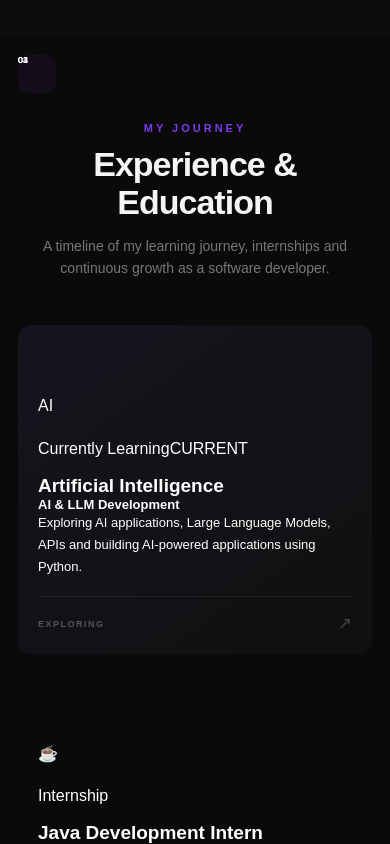
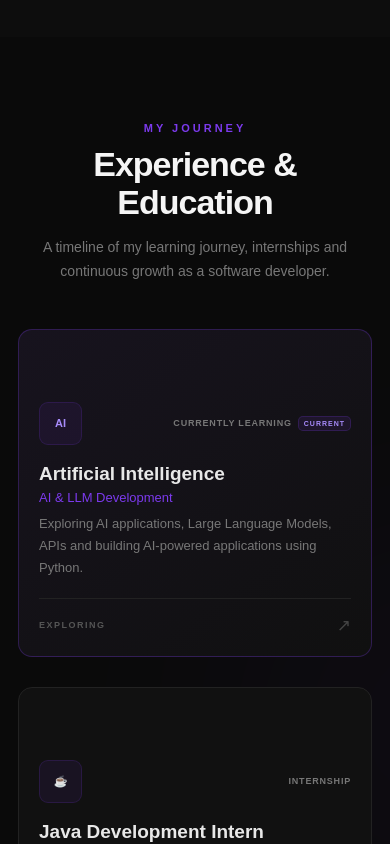
Before and after one commit to Rana1304/Portfolio, a React (Vite) app: page / in a window 390 px wide. Shown: the part 4760-5604 px from the top of the page. Built offline with nearby package versions, Linux system fonts and the light colour scheme.

Commit message:
update portfolio

```diff
--- a/src/App.css
+++ b/src/App.css
@@ -2512,175 +2512,378 @@ body {
 
 }
 /* =========================
-   EXPERIENCE SECTION
+   EXPERIENCE / JOURNEY
 ========================= */
 
 .experience {
-  padding: 100px 30px;
+  position: relative;
+  padding: 105px 30px;
   background: #0a0a0a;
+  overflow: hidden;
+}
+
+.experience::before {
+  content: "";
+  position: absolute;
+  width: 450px;
+  height: 450px;
+  right: -280px;
+  top: 25%;
+  background: #7c3aed;
+  opacity: 0.035;
+  filter: blur(120px);
+  border-radius: 50%;
+  pointer-events: none;
 }
 
 .experience-container {
-  max-width: 1100px;
+  position: relative;
+  z-index: 1;
+  max-width: 1050px;
   margin: auto;
 }
 
+/* =========================
+   HEADING
+========================= */
+
 .experience-heading {
-  max-width: 650px;
-  margin-bottom: 55px;
+  max-width: 680px;
+  margin-bottom: 65px;
 }
 
 .experience-heading .section-tag {
+  margin-bottom: 12px;
   color: #7c3aed;
   font-size: 11px;
   font-weight: 700;
   letter-spacing: 3px;
-  margin-bottom: 12px;
 }
 
 .experience-heading h2 {
-  margin: 0 0 14px;
+  margin: 0 0 15px;
   color: #f5f5f5;
-  font-size: clamp(36px, 4vw, 48px);
+  font-size: clamp(38px, 4vw, 50px);
   line-height: 1.1;
   letter-spacing: -1.5px;
 }
 
-.experience-heading p:last-child {
+.experience-heading > p:last-child {
+  max-width: 600px;
   margin: 0;
   color: #777;
   font-size: 14px;
-  line-height: 1.7;
-}
-
-/* Timeline */
-
-.experience-timeline {
+  line-height: 1.8;
+}
+
+/* =========================
+   TIMELINE
+========================= */
+
+.timeline {
   position: relative;
   display: flex;
   flex-direction: column;
-  gap: 30px;
-}
-
-.experience-timeline::before {
+  gap: 20px;
+}
+
+/* Main vertical line */
+
+.timeline::before {
   content: "";
   position: absolute;
-  left: 39px;
-  top: 10px;
-  bottom: 10px;
+  left: 76px;
+  top: 25px;
+  bottom: 25px;
   width: 1px;
   background: #242424;
 }
 
-.experience-item {
+/* =========================
+   TIMELINE ITEM
+========================= */
+
+.timeline-item {
   position: relative;
   display: grid;
-  grid-template-columns: 80px 1fr;
-  gap: 25px;
-}
-
-.experience-dot {
+  grid-template-columns: 55px 45px 1fr;
+  gap: 0;
+  min-height: 150px;
+}
+
+/* =========================
+   LINE
+========================= */
+
+.timeline-line {
   position: relative;
   z-index: 2;
-  width: 18px;
-  height: 18px;
-  margin: 8px auto 0;
+  display: flex;
+  justify-content: center;
+}
+
+.timeline-line span {
+  width: 9px;
+  height: 9px;
+  margin-top: 28px;
   border-radius: 50%;
   background: #0a0a0a;
-  border: 2px solid #7c3aed;
-  box-shadow: 0 0 15px rgba(124, 58, 237, 0.25);
-}
-
-.experience-content {
-  padding: 22px 24px;
-  background: #111;
-  border: 1px solid #222;
-  border-radius: 13px;
+  border: 2px solid #555;
   transition: 0.3s ease;
 }
 
-.experience-content:hover {
-  transform: translateX(5px);
-  border-color: rgba(124, 58, 237, 0.35);
-  background: #131313;
-}
-
-.experience-date {
-  display: inline-block;
-  margin-bottom: 8px;
-  color: #a78bfa;
+.timeline-item:hover .timeline-line span {
+  border-color: #7c3aed;
+  box-shadow: 0 0 15px rgba(124, 58, 237, 0.5);
+}
+
+/* Current item */
+
+.timeline-current .timeline-line span {
+  border-color: #7c3aed;
+  box-shadow: 0 0 14px rgba(124, 58, 237, 0.45);
+}
+
+/* =========================
+   NUMBER
+========================= */
+
+.timeline-number {
+  display: flex;
+  align-items: flex-start;
+  justify-content: center;
+  padding-top: 22px;
+
+  color: #444;
   font-size: 11px;
   font-weight: 600;
   letter-spacing: 1px;
 }
 
-.experience-content h3 {
+/* =========================
+   CARD
+========================= */
+
+.timeline-content {
+  position: relative;
+  padding: 22px 24px;
+
+  background: #111;
+  border: 1px solid #222;
+  border-radius: 14px;
+
+  transition:
+    transform 0.35s ease,
+    border-color 0.35s ease,
+    background 0.35s ease,
+    box-shadow 0.35s ease;
+}
+
+.timeline-content:hover {
+  transform: translateX(5px);
+  background: #131313;
+  border-color: rgba(124, 58, 237, 0.35);
+
+  box-shadow:
+    0 15px 40px rgba(0, 0, 0, 0.25),
+    0 5px 25px rgba(124, 58, 237, 0.04);
+}
+
+/* =========================
+   TOP
+========================= */
+
+.timeline-top {
+  display: flex;
+  align-items: center;
+  justify-content: space-between;
+  margin-bottom: 15px;
+}
+
+.timeline-icon {
+  width: 40px;
+  height: 40px;
+
+  display: flex;
+  align-items: center;
+  justify-content: center;
+
+  background: rgba(124, 58, 237, 0.08);
+  border: 1px solid rgba(124, 58, 237, 0.16);
+  border-radius: 10px;
+
+  color: #a78bfa;
+  font-size: 14px;
+  font-weight: 600;
+
+  transition: 0.3s ease;
+}
+
+.timeline-item:hover .timeline-icon {
+  background: rgba(124, 58, 237, 0.14);
+  transform: scale(1.05);
+}
+
+.timeline-meta {
+  display: flex;
+  align-items: center;
+  gap: 8px;
+}
+
+.timeline-date {
+  color: #777;
+  font-size: 10px;
+  font-weight: 600;
+  letter-spacing: 1.2px;
+  text-transform: uppercase;
+}
+
+.current-badge {
+  padding: 4px 7px;
+
+  color: #a78bfa;
+  background: rgba(124, 58, 237, 0.1);
+  border: 1px solid rgba(124, 58, 237, 0.2);
+  border-radius: 5px;
+
+  font-size: 8px;
+  font-weight: 700;
+  letter-spacing: 1px;
+}
+
+/* =========================
+   TEXT
+========================= */
+
+.timeline-content h3 {
   margin: 0 0 5px;
-  color: #e5e5e5;
+
+  color: #e8e8e8;
   font-size: 18px;
-}
-
-.experience-content h4 {
+  font-weight: 600;
+  line-height: 1.3;
+}
+
+.timeline-content h4 {
   margin: 0 0 12px;
+
+  color: #7c3aed;
+  font-size: 11px;
+  font-weight: 500;
+}
+
+.timeline-content > p {
+  max-width: 700px;
+  margin: 0;
+
   color: #777;
   font-size: 12px;
-  font-weight: 500;
-}
-
-.experience-content p {
+  line-height: 1.75;
+}
+
+/* =========================
+   FOOTER
+========================= */
+
+.timeline-footer {
+  display: flex;
+  align-items: center;
+  justify-content: space-between;
+
+  margin-top: 17px;
+  padding-top: 13px;
+
+  border-top: 1px solid #1e1e1e;
+}
+
+.timeline-footer > span:first-child {
+  color: #555;
+  font-size: 9px;
+  text-transform: uppercase;
+  letter-spacing: 1.2px;
+}
+
+.timeline-arrow {
+  color: #555;
+  font-size: 15px;
+  transition: 0.3s ease;
+}
+
+.timeline-item:hover .timeline-arrow {
+  color: #a78bfa;
+  transform: translate(2px, -2px);
+}
+
+/* =========================
+   JOURNEY FOOTER
+========================= */
+
+.journey-footer {
+  display: flex;
+  align-items: center;
+  gap: 20px;
+
+  margin-top: 60px;
+}
+
+.journey-line {
+  flex: 1;
+  height: 1px;
+  background: #222;
+}
+
+.journey-footer p {
   margin: 0;
-  color: #888;
-  font-size: 13px;
-  line-height: 1.7;
+
+  color: #555;
+  font-size: 10px;
+  letter-spacing: 1.5px;
+  text-transform: uppercase;
+  white-space: nowrap;
 }
 
 /* =========================
    TABLET
 ========================= */
 
-@media (max-width: 768px) {
+@media (max-width: 800px) {
+
   .experience {
-    padding: 80px 25px;
+    padding: 85px 25px;
   }
 
   .experience-heading {
-    margin-bottom: 40px;
-  }
-
-  .experience-timeline {
-    gap: 20px;
-  }
-
-  .experience-item {
-    grid-template-columns: 55px 1fr;
-    gap: 15px;
-  }
-
-  .experience-timeline::before {
-    left: 27px;
-  }
-
-  .experience-dot {
-    width: 15px;
-    height: 15px;
-    margin-top: 7px;
-  }
-
-  .experience-content {
-    padding: 18px 19px;
-  }
-
-  .experience-content h3 {
+    margin-bottom: 45px;
+  }
+
+  .timeline {
+    gap: 16px;
+  }
+
+  .timeline-item {
+    grid-template-columns: 45px 35px 1fr;
+  }
+
+  .timeline::before {
+    left: 62px;
+  }
+
+  .timeline-content {
+    padding: 19px 20px;
+  }
+
+  .timeline-content h3 {
     font-size: 16px;
   }
 
-  .experience-content h4 {
+  .timeline-content > p {
     font-size: 11px;
-  }
-
-  .experience-content p {
-    font-size: 12px;
-    line-height: 1.65;
+    line-height: 1.7;
+  }
+
+  .timeline-icon {
+    width: 37px;
+    height: 37px;
   }
 }
 
@@ -2688,9 +2891,10 @@ body {
    MOBILE
 ========================= */
 
-@media (max-width: 550px) {
+@media (max-width: 600px) {
+
   .experience {
-    padding: 65px 18px;
+    padding: 70px 18px;
   }
 
   .experience-heading {
@@ -2703,56 +2907,104 @@ body {
     letter-spacing: -1px;
   }
 
-  .experience-heading p:last-child {
+  .experience-heading > p:last-child {
     font-size: 13px;
-    line-height: 1.6;
-  }
-
-  .experience-timeline {
-    gap: 16px;
-  }
-
-  .experience-timeline::before {
+    line-height: 1.7;
+  }
+
+  /* Remove desktop timeline structure */
+
+  .timeline {
+    gap: 12px;
+  }
+
+  .timeline::before {
     display: none;
   }
 
-  .experience-item {
+  .timeline-item {
     display: block;
-  }
-
-  .experience-dot {
+    min-height: auto;
+  }
+
+  .timeline-line,
+  .timeline-number {
     display: none;
   }
 
-  .experience-content {
-    padding: 17px 16px;
+  /* Mobile card */
+
+  .timeline-content {
+    padding: 16px;
     border-radius: 11px;
   }
 
-  .experience-content:hover {
+  .timeline-content:hover {
     transform: translateY(-2px);
   }
 
-  .experience-date {
+  .timeline-top {
+    margin-bottom: 12px;
+  }
+
+  .timeline-icon {
+    width: 35px;
+    height: 35px;
+    border-radius: 9px;
+    font-size: 12px;
+  }
+
+  .timeline-meta {
+    gap: 6px;
+  }
+
+  .timeline-date {
     font-size: 9px;
     letter-spacing: 0.8px;
-    margin-bottom: 7px;
-  }
-
-  .experience-content h3 {
+  }
+
+  .current-badge {
+    padding: 3px 5px;
+    font-size: 7px;
+  }
+
+  .timeline-content h3 {
     font-size: 15px;
     margin-bottom: 4px;
   }
 
-  .experience-content h4 {
+  .timeline-content h4 {
     font-size: 10px;
-    margin-bottom: 9px;
-  }
-
-  .experience-content p {
-    font-size: 11px;
+    margin-bottom: 8px;
+  }
+
+  .timeline-content > p {
+    font-size: 10.5px;
     line-height: 1.65;
   }
+
+  .timeline-footer {
+    margin-top: 13px;
+    padding-top: 10px;
+  }
+
+  .timeline-footer > span:first-child {
+    font-size: 8px;
+  }
+
+  .timeline-arrow {
+    font-size: 13px;
+  }
+
+  .journey-footer {
+    gap: 12px;
+    margin-top: 35px;
+  }
+
+  .journey-footer p {
+    font-size: 8px;
+    letter-spacing: 1px;
+  }
 }
 
 /* =========================
@@ -2760,8 +3012,9 @@ body {
 ========================= */
 
 @media (max-width: 400px) {
+
   .experience {
-    padding: 55px 14px;
+    padding: 60px 14px;
   }
 
   .experience-heading {
@@ -2772,25 +3025,36 @@ body {
     font-size: 30px;
   }
 
-  .experience-heading p:last-child {
+  .experience-heading > p:last-child {
     font-size: 12px;
   }
 
-  .experience-content {
-    padding: 15px 14px;
-  }
-
-  .experience-content h3 {
+  .timeline-content {
+    padding: 14px;
+  }
+
+  .timeline-icon {
+    width: 33px;
+    height: 33px;
+    font-size: 11px;
+  }
+
+  .timeline-content h3 {
     font-size: 14px;
   }
 
-  .experience-content h4 {
+  .timeline-content h4 {
     font-size: 9px;
   }
 
-  .experience-content p {
+  .timeline-content > p {
     font-size: 10px;
     line-height: 1.6;
+  }
+
+  .timeline-footer {
+    margin-top: 11px;
+    padding-top: 9px;
   }
 }
 
```
